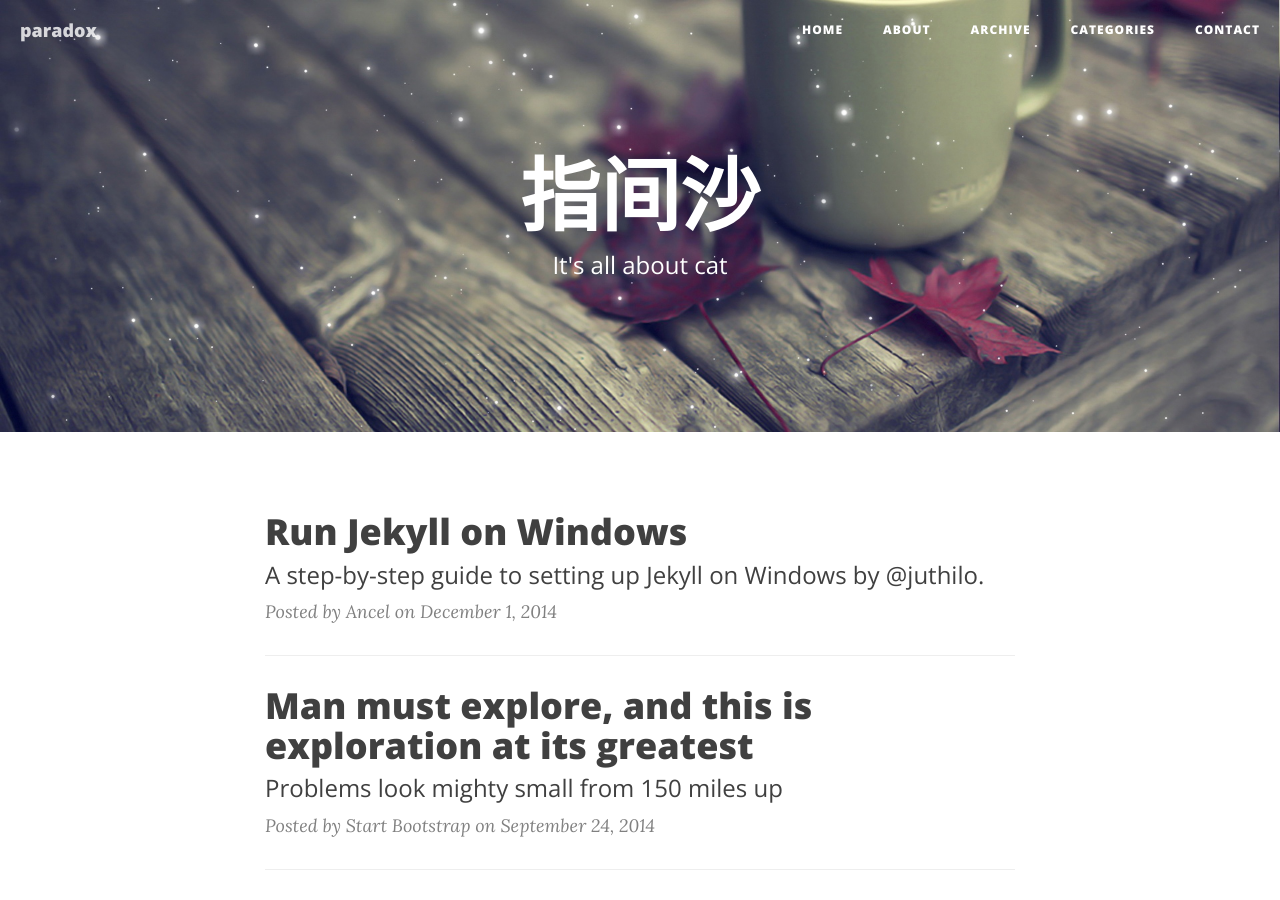
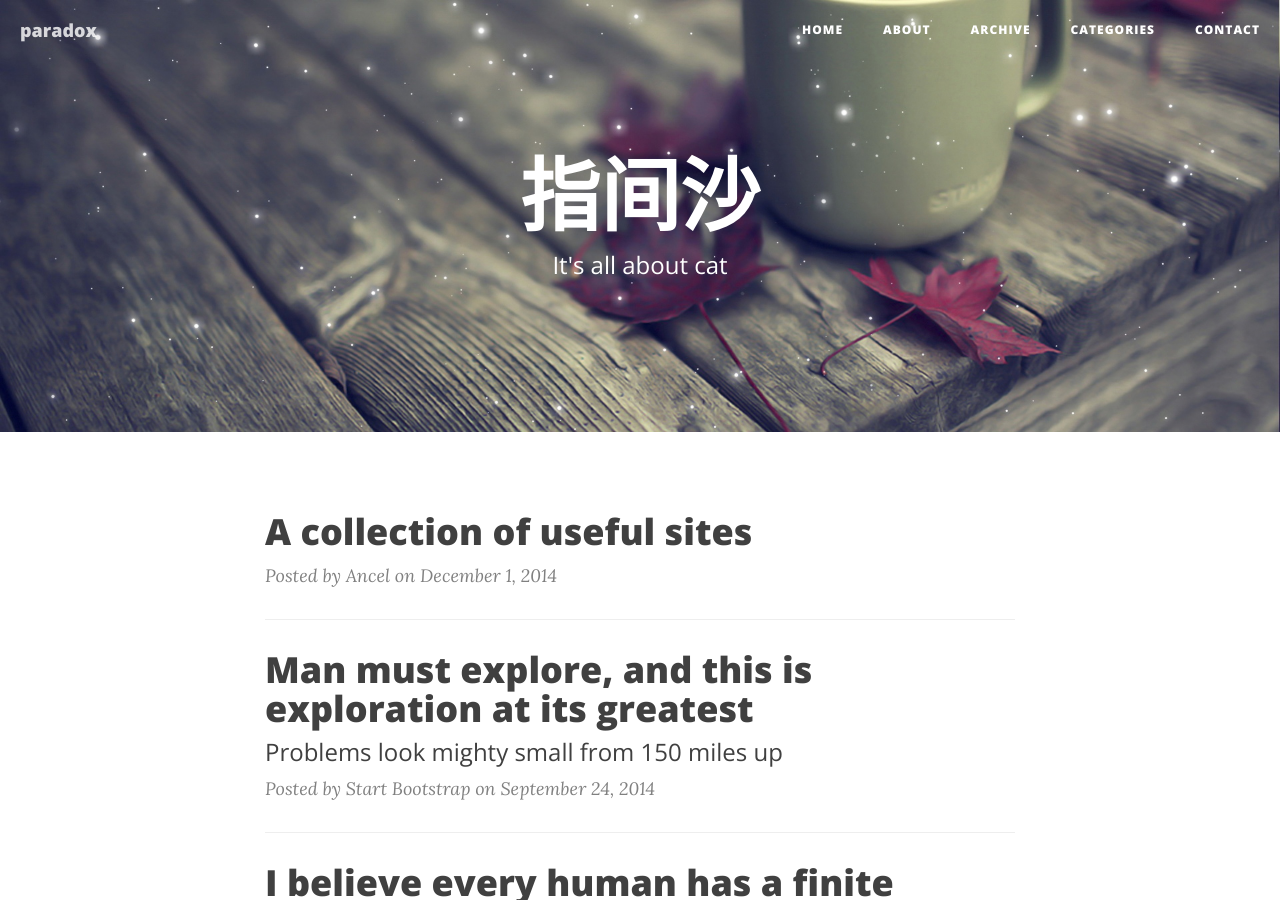
Before and after one commit to tgAncel/tgAncel.github.io, a Jekyll site: the page built from index.html, in a window 1280 px wide and 900 px high. Built offline with Jekyll 4.4.1, drawn with Linux system fonts in a browser that asks for light colours; nearby versions of some CDN libraries; the list of posts is cut into pages by our own code.

Commit message:
add contents

```diff
--- a/_posts/2014-06-10-dinosaurs.markdown
+++ b/_posts/2014-06-10-dinosaurs.markdown
@@ -42,3 +42,5 @@ category: template
 <p>As I stand out here in the wonders of the unknown at Hadley, I sort of realize there’s a fundamental truth to our nature, Man must explore, and this is exploration at its greatest.</p>
 
 <p>Placeholder text by <a href="http://spaceipsum.com/">Space Ipsum</a>. Photographs by <a href="https://www.flickr.com/photos/nasacommons/">NASA on The Commons</a>.</p>
+
+[Visit GitHub!](www.github.com)
--- a/_posts/2014-12-01-jekyllwindows.markdown
+++ /dev/null
@@ -1,11 +0,0 @@
----
-layout:     post
-title:      "Run Jekyll on Windows"
-subtitle:   "A step-by-step guide to setting up Jekyll on Windows by @juthilo."
-date:       2014-12-01 12:00:00
-author:     "Ancel"
-header-img: "img/post-bg-07.jpg"
-category: "Guide For Set Up"
----
-
-<p>A brilliant guide to setting up jekyll/pygments on windows  <a href="http://jekyll-windows.juthilo.com/">jekyll setup</a> </p>
--- /dev/null
+++ b/_posts/2014-12-03-collections.markdown
@@ -0,0 +1,11 @@
+---
+layout:     post
+title:      "A collection of useful sites"
+date:       2014-12-01 12:00:00
+author:     "Ancel"
+header-img: "img/post-bg-12.jpg"
+category: "Guide For Set Up"
+---
+
+<p>SIGGRAPH Courses <a href="http://blog.selfshadow.com/">Self Shadow</a></p>
+<p>A brilliant guide to setting up jekyll/pygments on windows  <a href="http://jekyll-windows.juthilo.com/">jekyll setup</a> </p>
```
